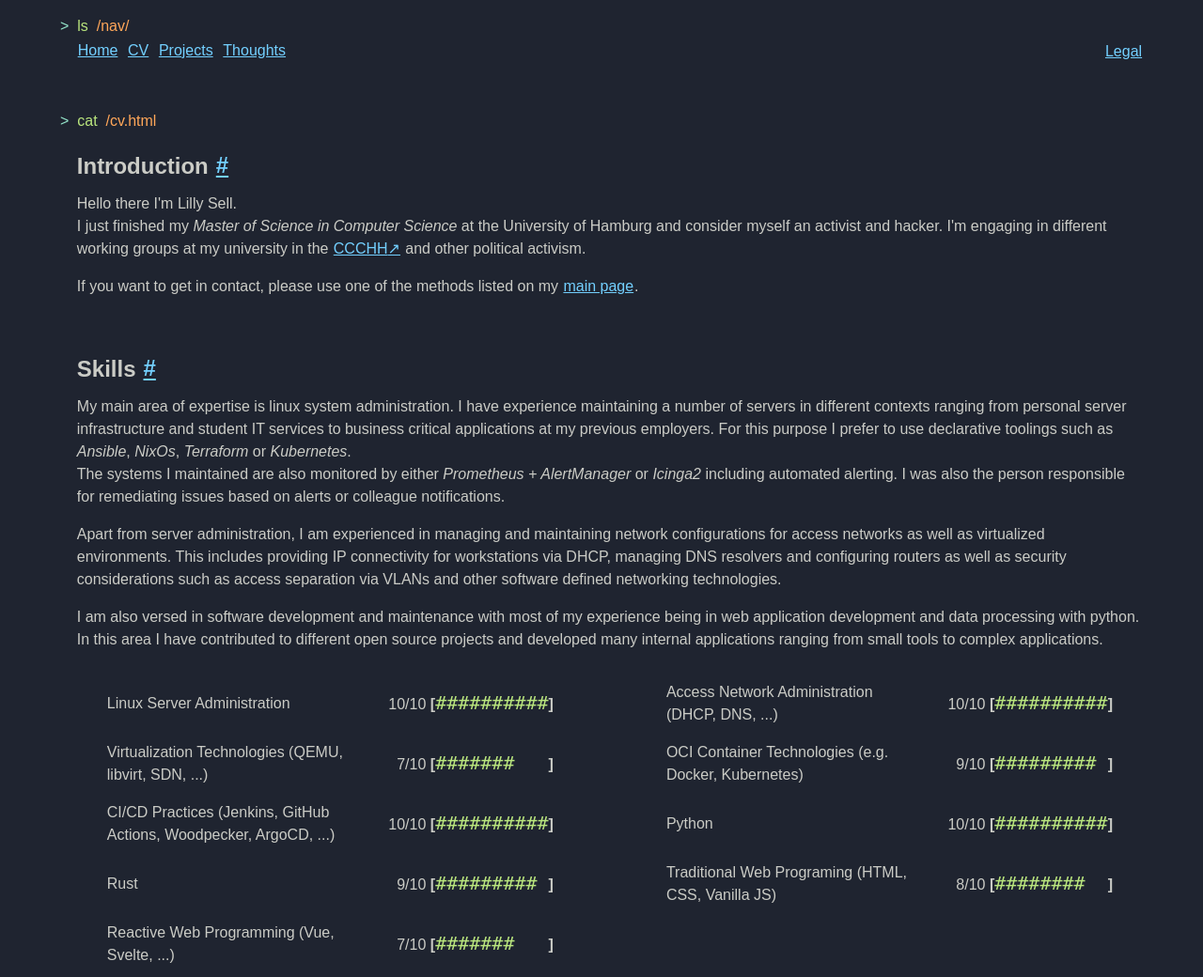
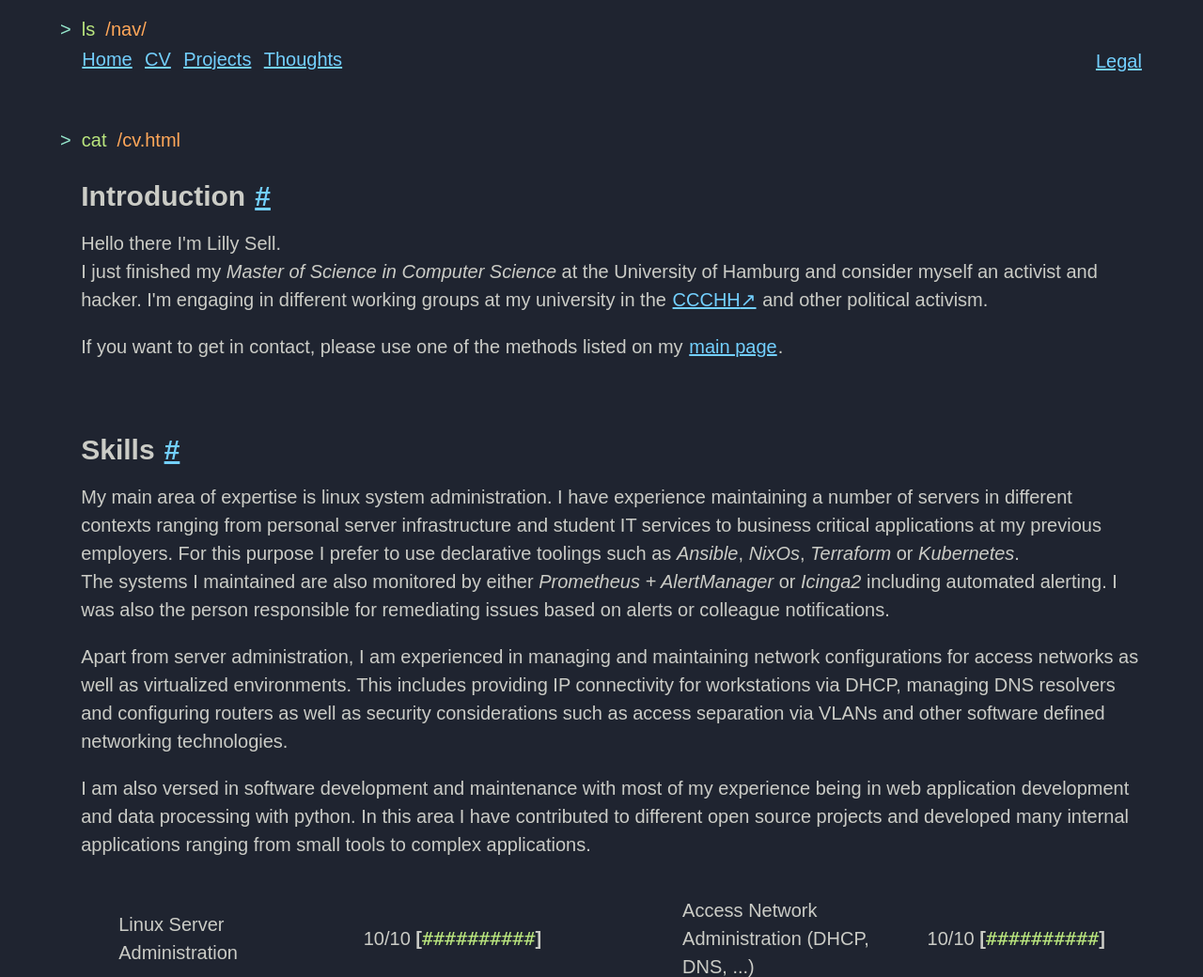
Before and after one commit to lilioid/homepage, a Python web app: template src/homepage/templates/views/cv.html in a window 1280 px wide. Shown: the top 1040 px of the page at 94% size. Run offline with Jinja, Linux system fonts and the light colour scheme; the template is opened without the code that fills it, so the values that code supplies are empty; some web fonts are replaced.

Commit message:
increase default font-size

```diff
--- a/src/homepage/static/styles/base.css
+++ b/src/homepage/static/styles/base.css
@@ -10,6 +10,7 @@ CSS Reset
 body {
     margin: 0;
     line-height: 1.5em;
+    font-size: 1.25rem;
     -webkit-font-smoothing: antialiased;
 }
 h1 {
```
